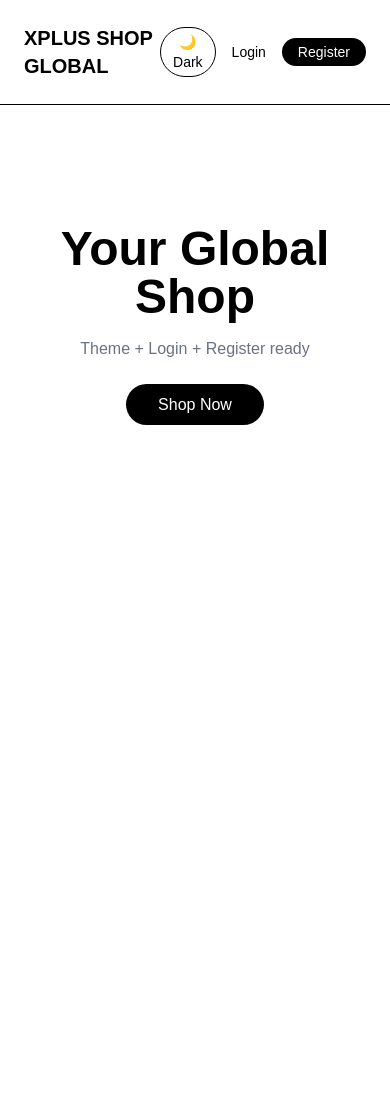
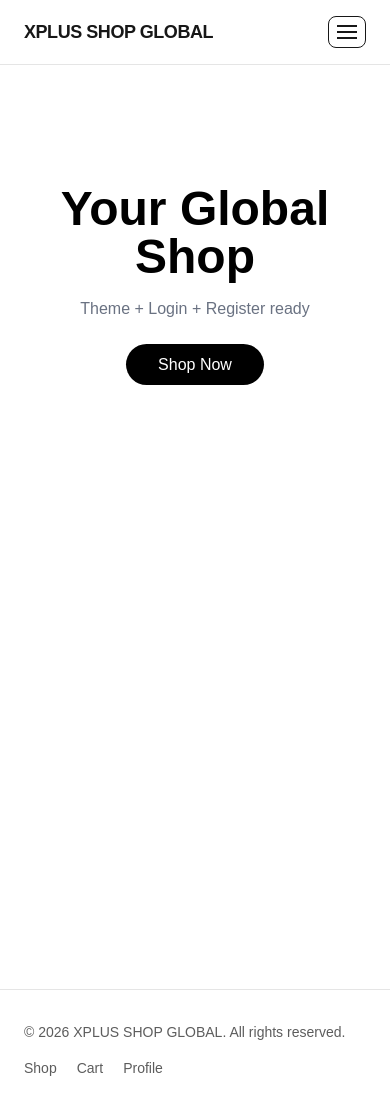
Before and after one commit to xplushop-global/xplushop-website, a Next.js app: page / in a window 390 px wide. Before the commit the page ends 844 px from the top, so only its background shows below. Built offline with nearby package versions, Linux system fonts and the light colour scheme.

Commit message:
feat: add responsive navbar and footer - closes #8

```diff
--- a/src/app/layout.tsx
+++ b/src/app/layout.tsx
@@ -1,5 +1,7 @@
 import type { Metadata } from "next";
 import { Geist, Geist_Mono } from "next/font/google";
+import Footer from "@/components/footer";
+import Navbar from "@/components/navbar";
 import ThemeProvider from "@/components/theme-provider";
 import "./globals.css";
 
@@ -26,7 +28,11 @@ export default function RootLayout({ children }: LayoutProps<"/">) {
       className={`${geistSans.variable} ${geistMono.variable} h-full antialiased`}
     >
       <body className="min-h-full flex flex-col">
-        <ThemeProvider>{children}</ThemeProvider>
+        <ThemeProvider>
+          <Navbar />
+          <main className="flex-1">{children}</main>
+          <Footer />
+        </ThemeProvider>
       </body>
     </html>
   );
--- a/src/app/page.tsx
+++ b/src/app/page.tsx
@@ -1,20 +1,11 @@
-import ThemeToggle from "@/components/theme-toggle"
 export default function Home() {
   return (
-    <main className="min-h-screen bg-white dark:bg-black text-black dark:text-white">
-      <nav className="flex justify-between p-6 border-b">
-        <h1 className="font-bold text-xl">XPLUS SHOP GLOBAL</h1>
-        <div className="flex gap-4 items-center">
-          <ThemeToggle />
-          <a href="/login" className="text-sm">Login</a>
-          <a href="/register" className="text-sm bg-black text-white dark:bg-white dark:text-black px-4 py-1 rounded-full">Register</a>
-        </div>
-      </nav>
+    <section className="min-h-screen bg-white dark:bg-black text-black dark:text-white">
       <div className="p-10 text-center mt-20">
         <h2 className="text-5xl font-bold mb-4">Your Global Shop</h2>
         <p className="text-gray-500 mb-8">Theme + Login + Register ready</p>
         <a href="/login" className="bg-black text-white px-8 py-3 rounded-full">Shop Now</a>
       </div>
-    </main>
+    </section>
   )
 }
--- /dev/null
+++ b/src/components/footer.tsx
@@ -0,0 +1,16 @@
+import Link from "next/link";
+
+export default function Footer() {
+  return (
+    <footer className="mt-auto border-t border-black/10 dark:border-white/10">
+      <div className="mx-auto flex max-w-7xl flex-col gap-4 px-6 py-8 text-sm text-foreground/70 sm:flex-row sm:items-center sm:justify-between">
+        <p>© {new Date().getFullYear()} XPLUS SHOP GLOBAL. All rights reserved.</p>
+        <div className="flex gap-5">
+          <Link href="/shop" className="hover:text-foreground">Shop</Link>
+          <Link href="/cart" className="hover:text-foreground">Cart</Link>
+          <Link href="/profile" className="hover:text-foreground">Profile</Link>
+        </div>
+      </div>
+    </footer>
+  );
+}
--- /dev/null
+++ b/src/components/navbar.tsx
@@ -0,0 +1,94 @@
+"use client";
+
+import Link from "next/link";
+import { useState } from "react";
+import ThemeToggle from "@/components/theme-toggle";
+
+const links = [
+  { href: "/shop", label: "Shop" },
+  { href: "/cart", label: "Cart" },
+  { href: "/profile", label: "Profile" },
+];
+
+export default function Navbar() {
+  const [menuOpen, setMenuOpen] = useState(false);
+  const [userMenuOpen, setUserMenuOpen] = useState(false);
+  const cartCount = 0;
+
+  return (
+    <header className="border-b border-black/10 bg-background/95 text-foreground backdrop-blur dark:border-white/10">
+      <nav className="mx-auto flex max-w-7xl items-center justify-between px-6 py-4" aria-label="Main navigation">
+        <Link href="/" className="text-lg font-bold tracking-tight" onClick={() => setMenuOpen(false)}>
+          XPLUS SHOP GLOBAL
+        </Link>
+
+        <div className="hidden items-center gap-6 md:flex">
+          {links.map((link) => (
+            <Link key={link.href} href={link.href} className="text-sm transition-opacity hover:opacity-60">
+              {link.label}
+              {link.label === "Cart" && (
+                <span className="ml-1.5 inline-flex min-w-5 items-center justify-center rounded-full bg-foreground px-1.5 py-0.5 text-xs text-background">
+                  {cartCount}
+                </span>
+              )}
+            </Link>
+          ))}
+          <ThemeToggle />
+          <div className="relative">
+            <button
+              type="button"
+              onClick={() => setUserMenuOpen((open) => !open)}
+              aria-expanded={userMenuOpen}
+              aria-haspopup="menu"
+              className="rounded-full border px-4 py-2 text-sm transition-colors hover:bg-black/5 dark:hover:bg-white/10"
+            >
+              Account
+            </button>
+            {userMenuOpen && (
+              <div className="absolute right-0 top-12 z-20 w-40 rounded-xl border border-black/10 bg-background p-2 shadow-lg dark:border-white/10" role="menu">
+                <Link href="/login" className="block rounded-lg px-3 py-2 text-sm hover:bg-black/5 dark:hover:bg-white/10" role="menuitem" onClick={() => setUserMenuOpen(false)}>
+                  Log in
+                </Link>
+                <Link href="/register" className="block rounded-lg px-3 py-2 text-sm hover:bg-black/5 dark:hover:bg-white/10" role="menuitem" onClick={() => setUserMenuOpen(false)}>
+                  Register
+                </Link>
+              </div>
+            )}
+          </div>
+        </div>
+
+        <button
+          type="button"
+          className="rounded-lg border p-2 md:hidden"
+          onClick={() => setMenuOpen((open) => !open)}
+          aria-label={menuOpen ? "Close menu" : "Open menu"}
+          aria-expanded={menuOpen}
+        >
+          <span className="block h-0.5 w-5 bg-current" />
+          <span className="mt-1 block h-0.5 w-5 bg-current" />
+          <span className="mt-1 block h-0.5 w-5 bg-current" />
+        </button>
+      </nav>
+
+      {menuOpen && (
+        <div className="border-t border-black/10 px-6 py-4 dark:border-white/10 md:hidden">
+          <div className="mx-auto flex max-w-7xl flex-col gap-1">
+            {links.map((link) => (
+              <Link key={link.href} href={link.href} className="flex items-center justify-between rounded-lg px-3 py-3 text-sm hover:bg-black/5 dark:hover:bg-white/10" onClick={() => setMenuOpen(false)}>
+                {link.label}
+                {link.label === "Cart" && <span className="rounded-full bg-foreground px-2 py-0.5 text-xs text-background">{cartCount}</span>}
+              </Link>
+            ))}
+            <div className="flex items-center justify-between border-t border-black/10 pt-3 dark:border-white/10">
+              <ThemeToggle />
+              <div className="flex gap-3 text-sm">
+                <Link href="/login" onClick={() => setMenuOpen(false)}>Log in</Link>
+                <Link href="/register" onClick={() => setMenuOpen(false)}>Register</Link>
+              </div>
+            </div>
+          </div>
+        </div>
+      )}
+    </header>
+  );
+}
```
